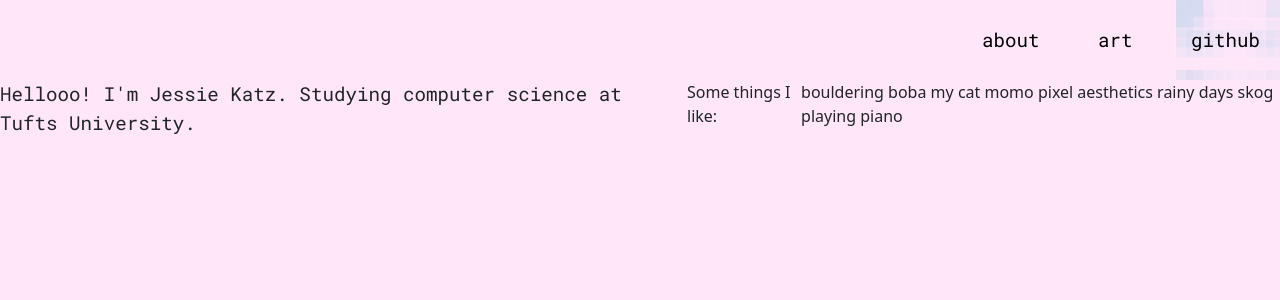
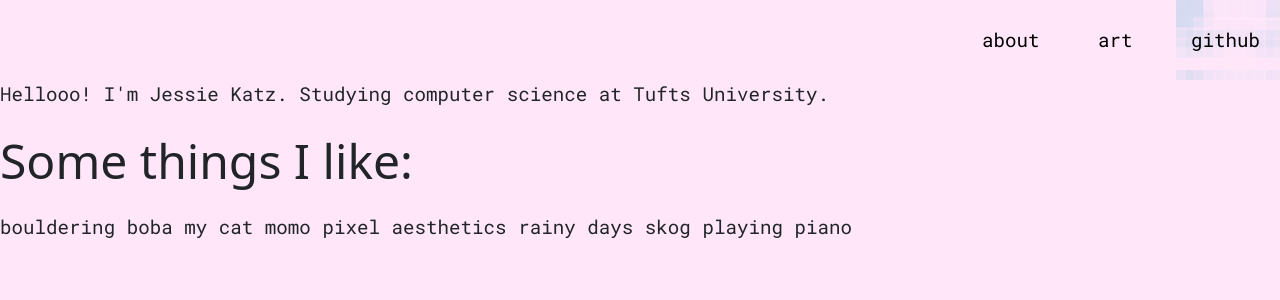
Before and after one commit to jessiekatz/jessiekatz, a React (Create React App) app: page /about in a window 1280 px wide. Shown: the top 300 px of the page. Built offline with nearby package versions, Linux system fonts and the light colour scheme.

Commit message:
update about

```diff
--- a/src/components/Content.js
+++ b/src/components/Content.js
@@ -4,8 +4,8 @@ export default function Content() {
     return(
         <div className={styles.content}>
             <p className={styles.font}>Hellooo! I'm Jessie Katz. Studying computer science at Tufts University. </p>
-            <p>Some things I like:</p>
-            <p>bouldering boba my cat momo pixel aesthetics rainy days skog playing piano</p>
+            <p className={styles.font_size_2}>Some things I like:</p>
+            <p className={styles.font}>bouldering boba my cat momo pixel aesthetics rainy days skog playing piano</p>
         </div>
     )
 }
--- a/src/styles/Content.module.css
+++ b/src/styles/Content.module.css
@@ -5,9 +5,16 @@
     font-size: 1.2em;
 }
 
+.font_size_2 {
+    /* font-family: "Sedan", serif; */
+    /* font-style: italic; */
+    font-size: 3em;
+    font-weight: 400;
+}
+
 .content {
     position: relative;
-    display: flex;
+    /* display: flex;  */
     z-index: 1;
     width: 100%;
     height: 10vh;
```
